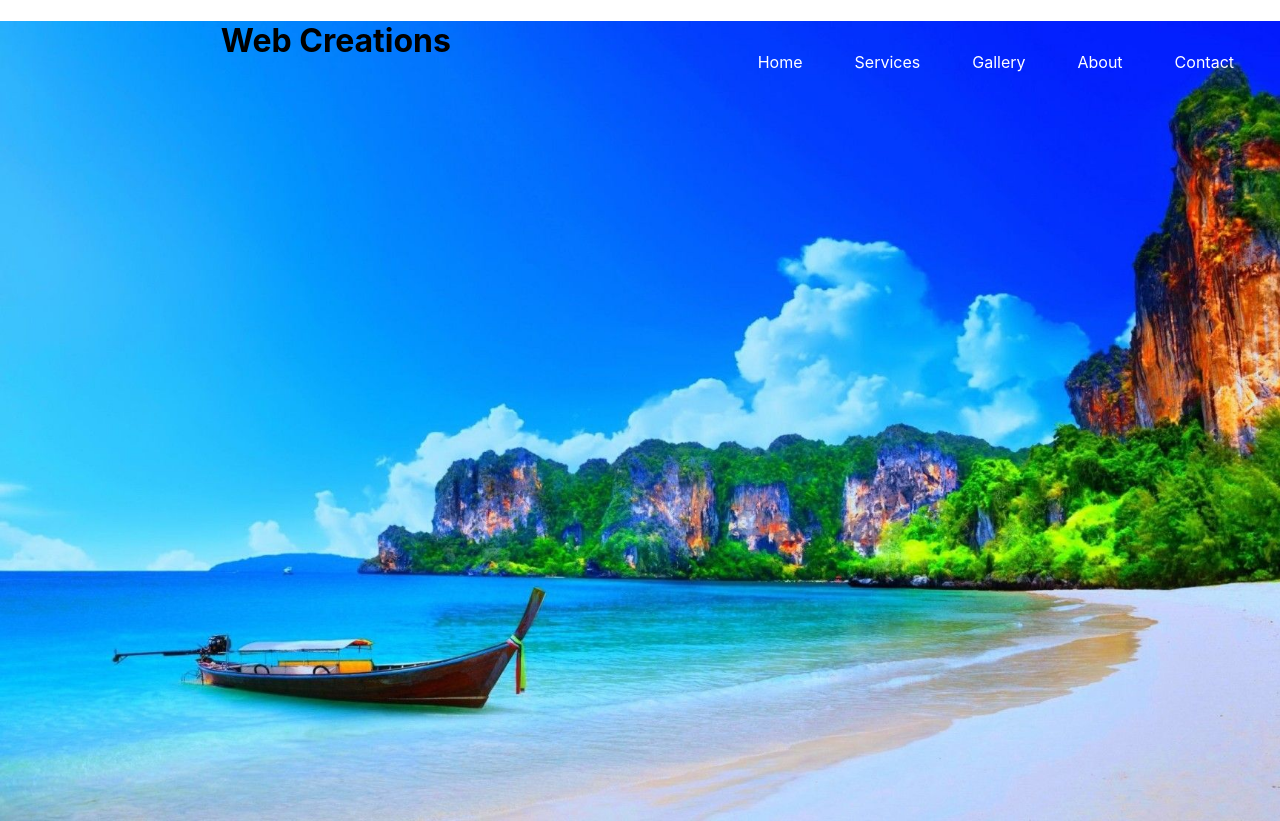
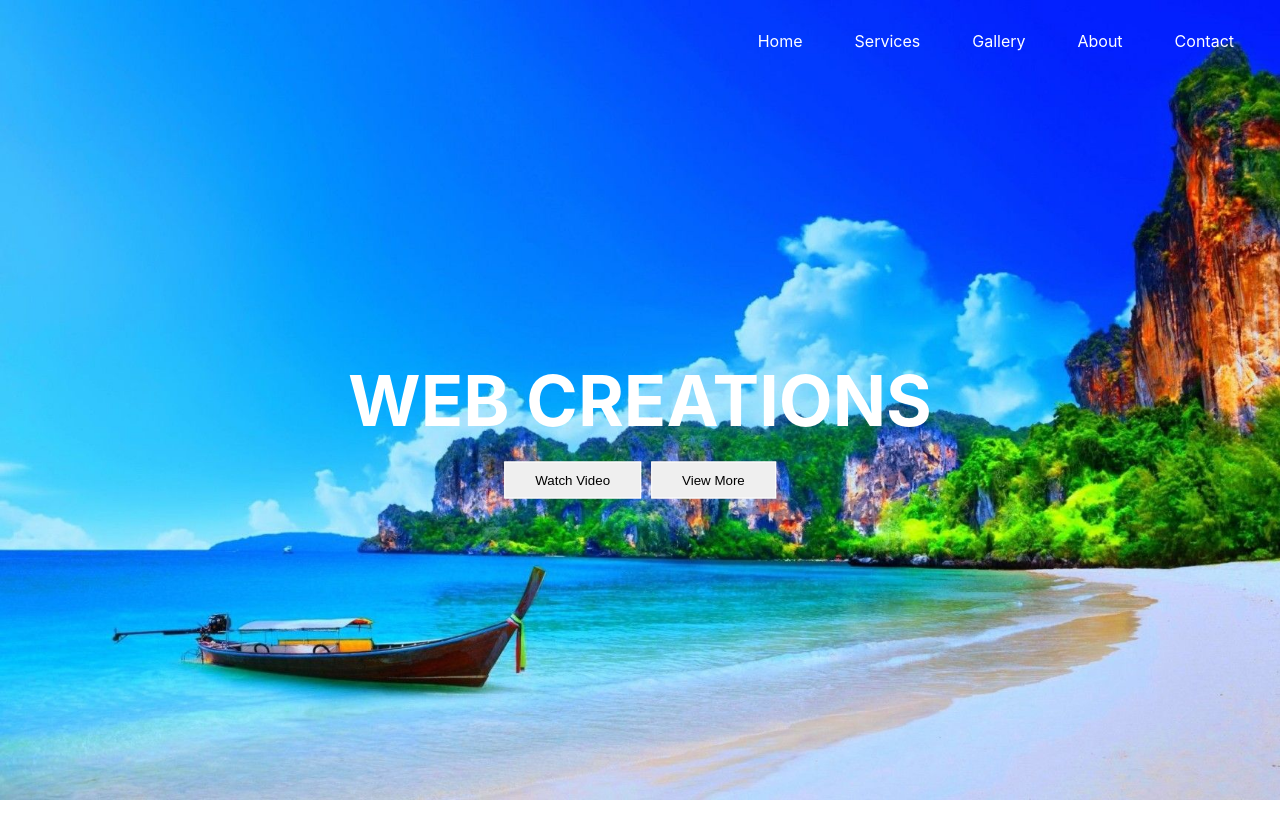
Before and after one commit to mbuguamary/Travel_Website, a React (Create React App) app: page / in a window 1280 px wide. After the commit the page ends 800 px from the top, so only its background shows below. Built offline with nearby package versions, Linux system fonts and the light colour scheme.

Commit message:
feat: added buttons to the page

```diff
--- a/src/Components/LandingPage.js
+++ b/src/Components/LandingPage.js
@@ -3,7 +3,13 @@ import React from 'react'
 const LandingPage = () => {
   return (
     <div className='lp'>
-        <h1>Web Creations</h1>
+        <div className='title'>
+        <h1 >WEB CREATIONS</h1>
+        </div>
+        <div className='button'>
+            <button className='btn'>Watch Video</button>
+            <button className='btn'>View More</button>
+        </div>
         </div>
   )
 }
```
